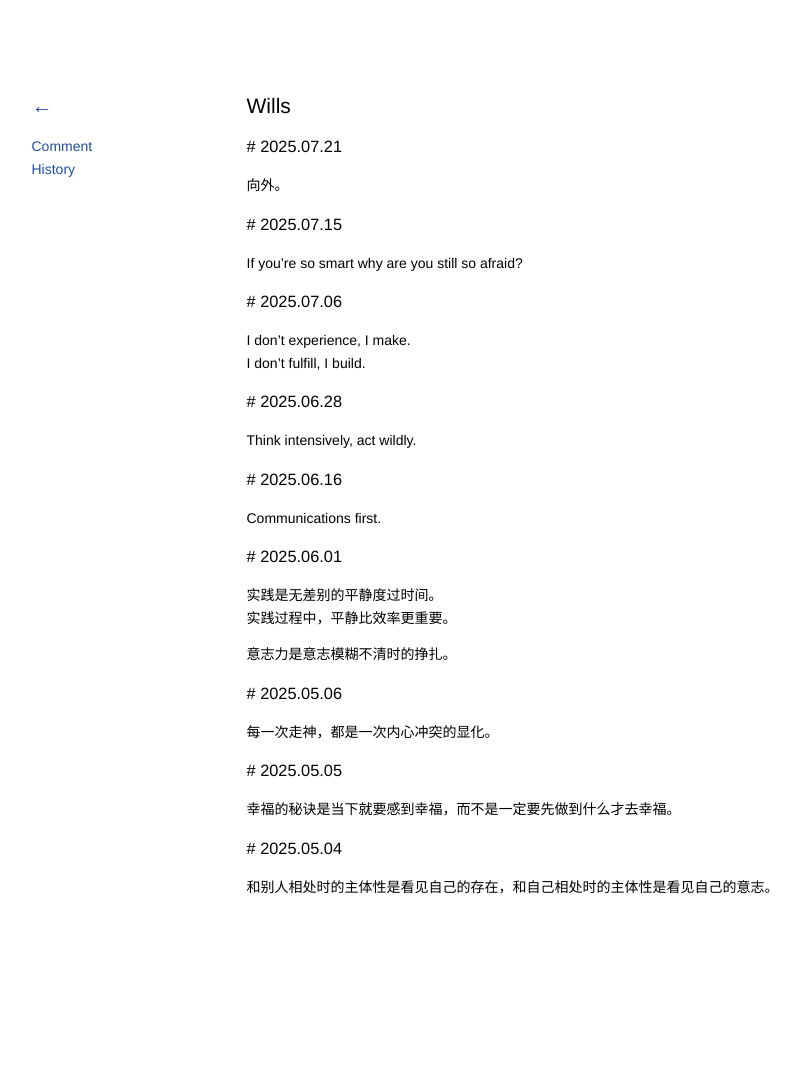
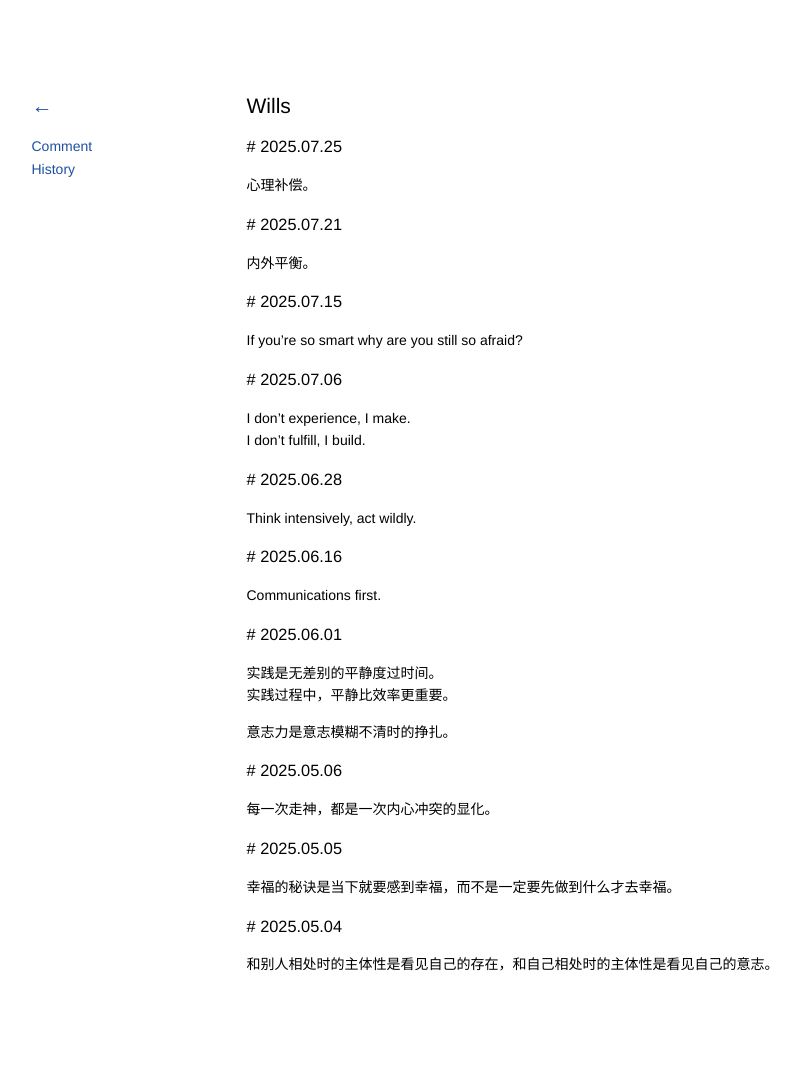
Before and after one commit to kidlj/awei, a Jekyll site: the page built from _wiki/wills.md, in a window 1280 px wide. Shown: the whole page, without its empty margins (101-902 px from the left). Built offline with Jekyll 4.4.1, drawn with Linux system fonts in a browser that asks for light colours; before the commit the page ends 990 px from its top, so only the background shows below that.

Commit message:
update wills

```diff
--- a/_wiki/wills.md
+++ b/_wiki/wills.md
@@ -2,9 +2,13 @@
 title: Wills
 ---
 
+### 2025.07.25
+
+心理补偿。
+
 ### 2025.07.21
 
-向外。
+内外平衡。
 
 ### 2025.07.15
 
```
